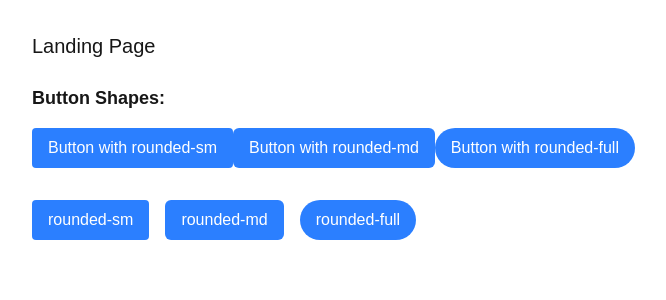
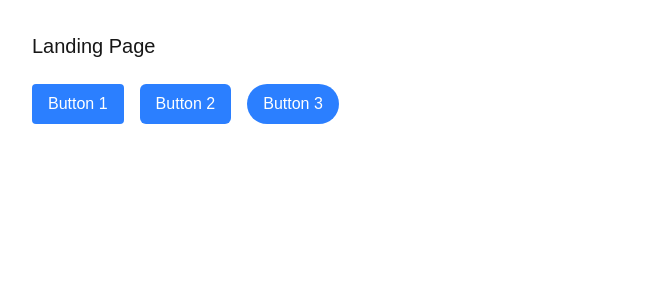
Before and after one commit to Njiru-ux/alx-project-0x00-setup, a Next.js app in the folder alx-project-0x00/alx-project-0x00/: page /landing in a window 1280 px wide. Shown: the top 300 px of the page, without its empty margins (0-666 px from the left). Built offline with nearby package versions, Linux system fonts and the light colour scheme.

Commit message:
Updating the landing page and the button

```diff
--- a/alx-project-0x00/alx-project-0x00/components/Button.tsx
+++ b/alx-project-0x00/alx-project-0x00/components/Button.tsx
@@ -1,22 +1,15 @@
 import React from "react";
 import { ButtonProps } from "@/interfaces";
 
-const Button: React.FC<ButtonProps> = ({
-  title,
-  size = 'medium',
-  shape = 'rounded-md',
-  className = ''
-}) => {
+const Button: React.FC<ButtonProps> = ({ title, size = 'medium', shape = 'rounded-md' }) => {
   const sizeClasses = {
     small: 'px-3 py-1 text-sm',
     medium: 'px-4 py-2 text-base',
     large: 'px-6 py-3 text-lg'
   };
 
-  const baseStyles = 'font-medium bg-blue-500 text-white hover:bg-blue-600 transition-colors';
-
   return (
-    <button className={`${baseStyles} ${sizeClasses[size]} ${shape} ${className}`}>
+    <button className={`bg-blue-500 text-white font-medium ${sizeClasses[size]} ${shape}`}>
       {title}
     </button>
   );
--- a/alx-project-0x00/alx-project-0x00/interfaces/index.ts
+++ b/alx-project-0x00/alx-project-0x00/interfaces/index.ts
@@ -2,5 +2,4 @@ export interface ButtonProps {
   title: string;
   size?: 'small' | 'medium' | 'large';
   shape?: 'rounded-sm' | 'rounded-md' | 'rounded-full';
-  className?: string;
 }
--- a/alx-project-0x00/alx-project-0x00/pages/landing.tsx
+++ b/alx-project-0x00/alx-project-0x00/pages/landing.tsx
@@ -6,21 +6,10 @@ const Landing: React.FC = () => {
     <div className="p-8">
       <h1 className="text-xl font-extralight mb-6">Landing Page</h1>
 
-      {/* Explicit buttons with each required shape */}
-      <div className="space-y-4">
-        <h2 className="text-lg font-semibold">Button Shapes:</h2>
-
-        {/* Individual buttons with each shape */}
-        <Button title="Button with rounded-sm" shape="rounded-sm" />
-        <Button title="Button with rounded-md" shape="rounded-md" />
-        <Button title="Button with rounded-full" shape="rounded-full" />
-
-        {/* Group of buttons showing all shapes together */}
-        <div className="flex gap-4 mt-4">
-          <Button title="rounded-sm" shape="rounded-sm" />
-          <Button title="rounded-md" shape="rounded-md" />
-          <Button title="rounded-full" shape="rounded-full" />
-        </div>
+      <div className="flex gap-4">
+        <Button title="Button 1" shape="rounded-sm" />
+        <Button title="Button 2" shape="rounded-md" />
+        <Button title="Button 3" shape="rounded-full" />
       </div>
     </div>
   );
```
Also changed, not shown: 1 other file (tests, documents, lock files or other folders).
